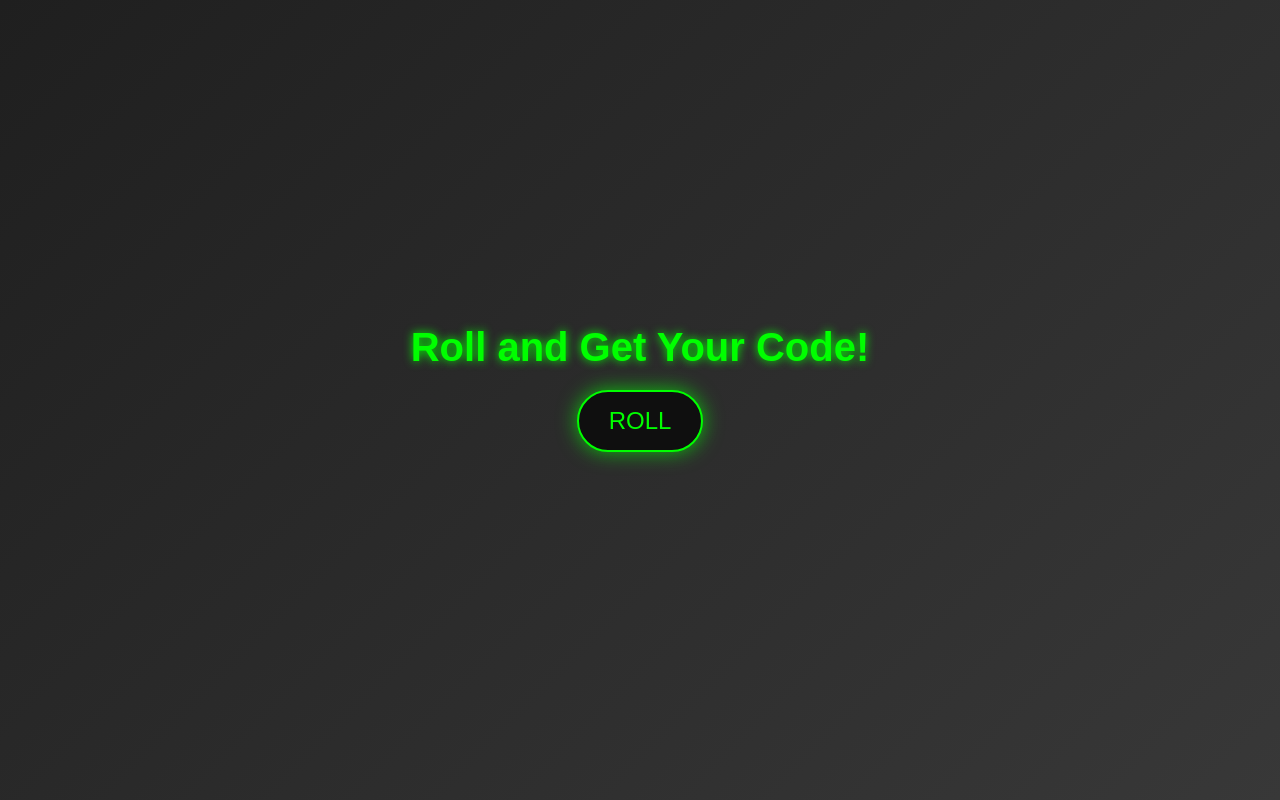
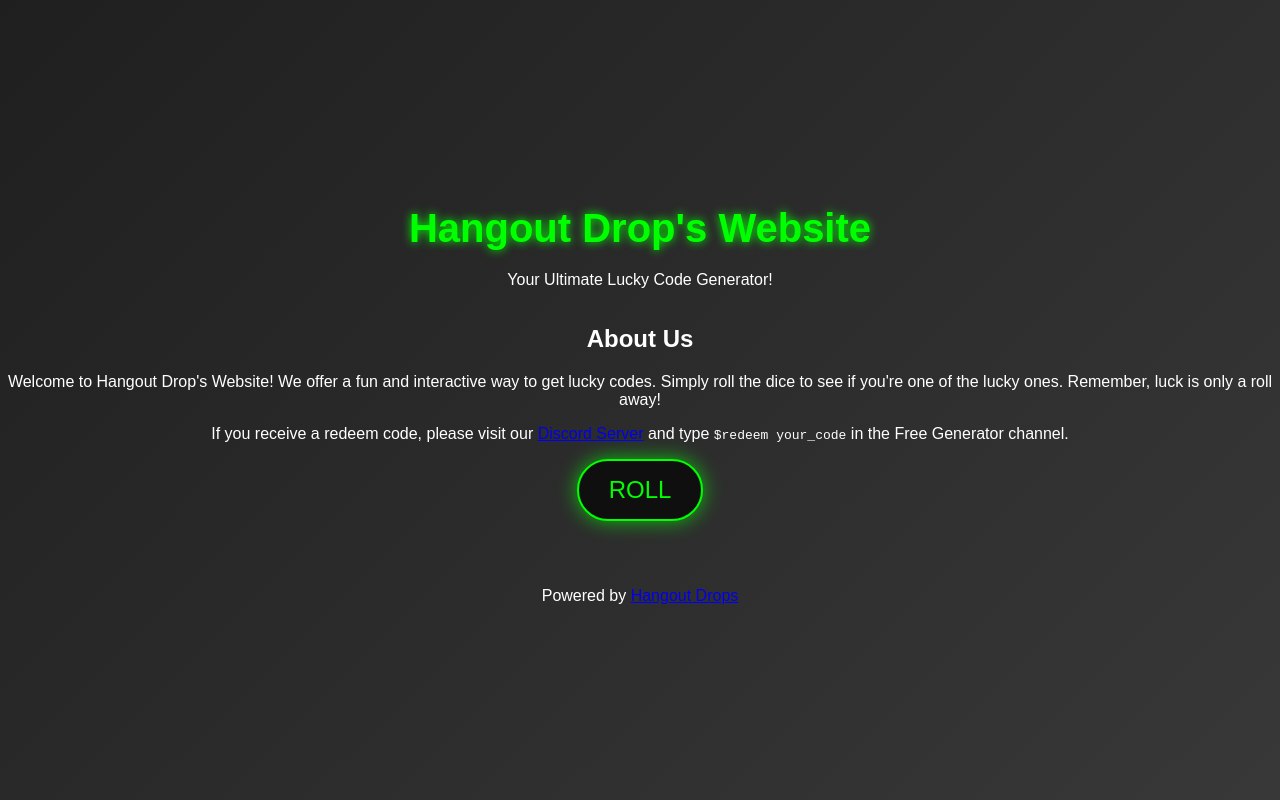
Before and after one commit to addamhris123/Roll, a plain HTML site: page index.html in a window 1280 px wide. Drawn offline with Linux system fonts and the light colour scheme; no server answers.

Commit message:
Update index.html

```diff
--- a/index.html
+++ b/index.html
@@ -3,27 +3,42 @@
 <head>
     <meta charset="UTF-8">
     <meta name="viewport" content="width=device-width, initial-scale=1.0">
-    <title>Redeem Code Roll</title>
+    <title>Hangout Drop's Website</title>
     <link rel="stylesheet" href="style.css">
     <script src="script.js" defer></script>
 </head>
 <body>
+    <div class="container">
+        <header>
+            <h1>Hangout Drop's Website</h1>
+            <p>Your Ultimate Lucky Code Generator!</p>
+        </header>
 
-    <!-- Roll Section -->
-    <div class="container">
-        <h1>Roll and Get Your Code!</h1>
-        <div class="roll-section">
-            <div id="roll-button" onclick="startRoll()">ROLL</div>
-            <div id="result-message" class="result-message"></div>
-        </div>
+        <main>
+            <section class="about">
+                <h2>About Us</h2>
+                <p>Welcome to Hangout Drop's Website! We offer a fun and interactive way to get lucky codes. Simply roll the dice to see if you're one of the lucky ones. Remember, luck is only a roll away!</p>
+                <p>If you receive a redeem code, please visit our <a href="https://discord.gg/PpbfYz2yaB" target="_blank">Discord Server</a> and type <code>$redeem your_code</code> in the Free Generator channel.</p>
+            </section>
+
+            <section class="roll-section">
+                <button id="roll-button">ROLL</button>
+                <div id="result-message" class="result-message"></div>
+            </section>
+        </main>
+
+        <footer>
+            <p>Powered by <a href="https://discord.gg/PpbfYz2yaB" target="_blank">Hangout Drops</a></p>
+            <!-- Google AdSense -->
+            <script async src="https://pagead2.googlesyndication.com/pagead/js/adsbygoogle.js?client=ca-pub-9085220476124481"
+                    crossorigin="anonymous"></script>
+            <script>
+                (adsbygoogle = window.adsbygoogle || []).push({});
+            </script>
+        </footer>
+
+        <!-- Confetti Canvas -->
+        <canvas id="confetti-canvas"></canvas>
     </div>
-
-    <!-- Confetti Canvas -->
-    <canvas id="confetti-canvas"></canvas>
-
-    <!-- Google AdSense (Paste your AdSense code here) -->
-    <script async src="https://pagead2.googlesyndication.com/pagead/js/adsbygoogle.js?client=ca-pub-9085220476124481"
-         crossorigin="anonymous"></script>
-
 </body>
-                                   </html>
+</html>
```
